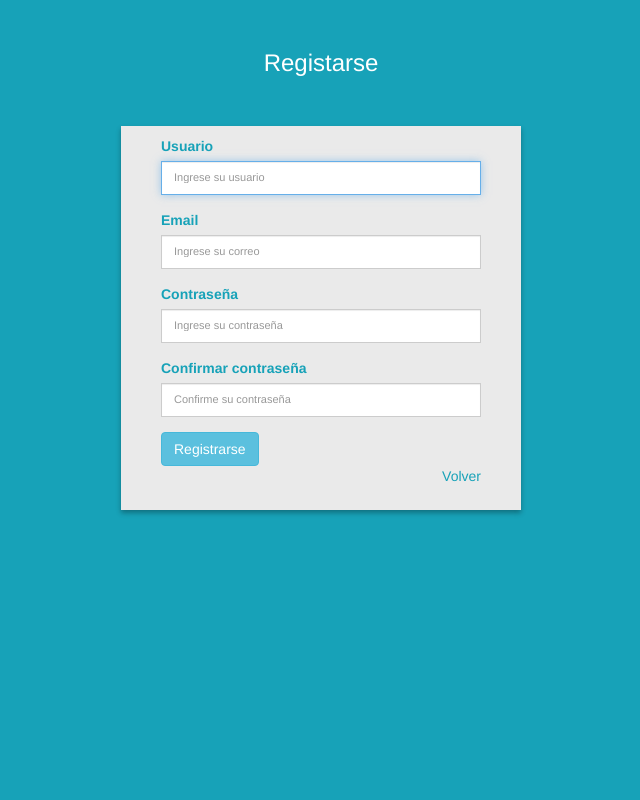
After one commit to LautaroAV/Programacion_III_Proyectos, a Django app: page /register/ in a window 1280 px wide. The commit adds this page. Shown: the whole page, without its empty margins (319-959 px from the left). Run offline with Django 4.2, Linux system fonts and the light colour scheme; some libraries are stand-ins or nearby versions.

Commit message:
Login, Logout y Register

```diff
--- /dev/null
+++ b/Proyecto_01/Proyecto_01/forms.py
@@ -0,0 +1,16 @@
+from django import forms
+from django.contrib.auth.forms import UserCreationForm
+from django.contrib.auth.models import User
+from django.forms import widgets
+
+class UserRegisterForm(UserCreationForm):
+    class Meta:
+        model = User
+        fields = ['username','email', 'password1', 'password2']
+        help_texts = {k:"" for k in fields}
+
+
+    username = forms.CharField(label='Usuario',widget=forms.TextInput(attrs={'class':'form-control', 'placeholder':'Ingrese su usuario'}))
+    email = forms.EmailField(label='Correo', widget=forms.EmailInput(attrs={'class':'form-control', 'placeholder':'Ingrese su correo'}))
+    password1 = forms.CharField(label='Contraseña', widget=forms.PasswordInput(attrs={'class':'form-control', 'placeholder':'Ingrese su contraseña'}))
+    password2 = forms.CharField(label='Confirmar Contraseña', widget=forms.PasswordInput(attrs={'class':'form-control', 'placeholder':'Confirme su contraseña'}))
--- /dev/null
+++ b/Proyecto_01/Proyecto_01/static/register.css
@@ -0,0 +1,32 @@
+body {
+    margin: 0;
+    padding: 0;
+    background-color: #17a2b8;
+    height: 100vh;
+  }
+
+.main{
+    padding: 40px 0;
+}
+.main input,
+.main input::-webkit-input-placeholder {
+   font-size: 11px;
+   padding-top: 3px;
+}
+.main-center{
+    margin-top: 30px;
+    margin: 0 auto;
+    max-width: 400px;
+   padding: 10px 40px;
+   background:#EAEAEA;
+       color: #17a2b8;
+   text-shadow: none;
+   -webkit-box-shadow: 0px 3px 5px 0px rgba(0,0,0,0.31);
+-moz-box-shadow: 0px 3px 5px 0px rgba(0,0,0,0.31);
+box-shadow: 0px 3px 5px 0px rgba(0,0,0,0.31);
+
+}
+span.input-group-addon i {
+   color: #009edf;
+   font-size: 17px;
+}
--- a/Proyecto_01/Proyecto_01/templates/index.html
+++ /dev/null
@@ -1 +0,0 @@
-<h1>Si</h1>
--- /dev/null
+++ b/Proyecto_01/Proyecto_01/templates/register.html
@@ -0,0 +1,62 @@
+{% load static %}
+<link href="//maxcdn.bootstrapcdn.com/bootstrap/4.1.1/css/bootstrap.min.css" rel="stylesheet" id="bootstrap-css">
+<script src="//maxcdn.bootstrapcdn.com/bootstrap/4.1.1/js/bootstrap.min.js"></script>
+<script src="//cdnjs.cloudflare.com/ajax/libs/jquery/3.2.1/jquery.min.js"></script>
+<!------ Include the above in your HEAD tag ---------->
+
+<link href="//maxcdn.bootstrapcdn.com/bootstrap/3.3.0/css/bootstrap.min.css" rel="stylesheet" id="bootstrap-css">
+<script src="//maxcdn.bootstrapcdn.com/bootstrap/3.3.0/js/bootstrap.min.js"></script>
+<script src="//code.jquery.com/jquery-1.11.1.min.js"></script>
+<link rel="stylesheet" type="text/css" href="{% static 'register.css'%}">
+<!------ Include the above in your HEAD tag ---------->
+<!-- {{ form.as_p}} -->
+
+
+	<div class="container">
+		<h3 class="text-center text-white pt-5">Registarse</h3>
+			<div class="main">
+				<div class="main-center">
+					<form class="" method="POST">
+						{% csrf_token%}
+						<div class="form-group">
+							<label for="name">Usuario</label>
+								<div class="input-group">
+									{{ form.username}}
+								</div>
+						</div>
+
+						<div class="form-group">
+							<label for="email">Email</label>
+								<div class="input-group">
+									{{ form.email}}
+								</div>
+						</div>
+
+
+						<div class="form-group">
+							<label for="password">Contraseña</label>
+								<div class="input-group">
+									{{ form.password1}}
+								</div>
+						</div>
+
+						<div class="form-group">
+							<label for="confirm">Confirmar contraseña</label>
+								<div class="input-group">
+									{{ form.password2}}
+								</div>
+						</div>
+				<div class="text-left">
+					<button type="submit" class="btn btn-info btn-md">Registrarse</button>
+				</div>
+
+				<div class="text-right">
+					<a href="{% url 'login' %}" class="text-info">Volver</a>
+				</div>
+
+
+
+					</form>
+				</div><!--main-center"-->
+			</div><!--main-->
+		</div><!--container-->
--- a/Proyecto_01/Proyecto_01/urls.py
+++ b/Proyecto_01/Proyecto_01/urls.py
@@ -16,11 +16,11 @@ Including another URLconf
 from django.contrib import admin
 from django.urls import path
 from django.contrib.auth.views import LoginView, LogoutView
-
+from . import views
 
 urlpatterns = [
     path('admin/', admin.site.urls),
-    path('login/', LoginView.as_view(template_name='login.html'), name="login"),
+    path('', LoginView.as_view(template_name='login.html'), name="login"),
     path('logout/', LogoutView.as_view(template_name='logout.html'), name="logout"),
-
+    path('register/', views.register, name ="register"),
 ]
--- /dev/null
+++ b/Proyecto_01/Proyecto_01/views.py
@@ -0,0 +1,16 @@
+from django.shortcuts import render, redirect
+from .forms import UserRegisterForm
+from django.contrib.auth.models import User
+
+def register(request):
+    if request.method == "POST":
+        form = UserRegisterForm(request.POST)
+        if form.is_valid():
+            form.save()
+            username = form.cleaned_data['username']
+            return redirect('login')
+    else:
+        form = UserRegisterForm()
+
+    context = { 'form': form}
+    return render(request, 'register.html', context)
```
Also changed, not shown: Proyecto_01/Proyecto_01/settings.py (+6 -1 lines), Proyecto_01/Proyecto_01/static/login.css (added, +19 -0 lines), Proyecto_01/Proyecto_01/templates/login.html (+45 -5 lines), Proyecto_01/Proyecto_01/templates/logout.html (+17 -3 lines), Proyecto_01/db.sqlite3.
